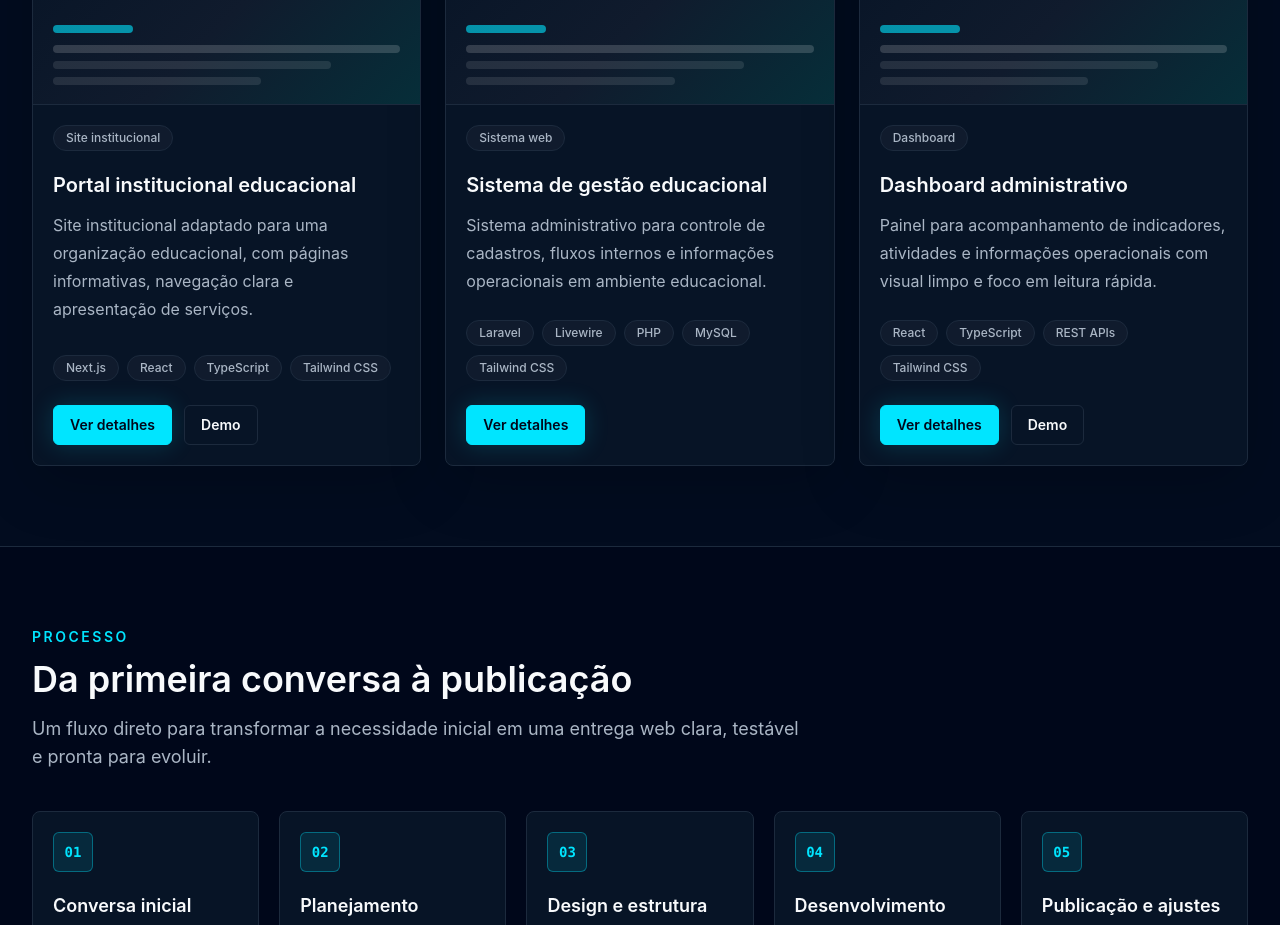
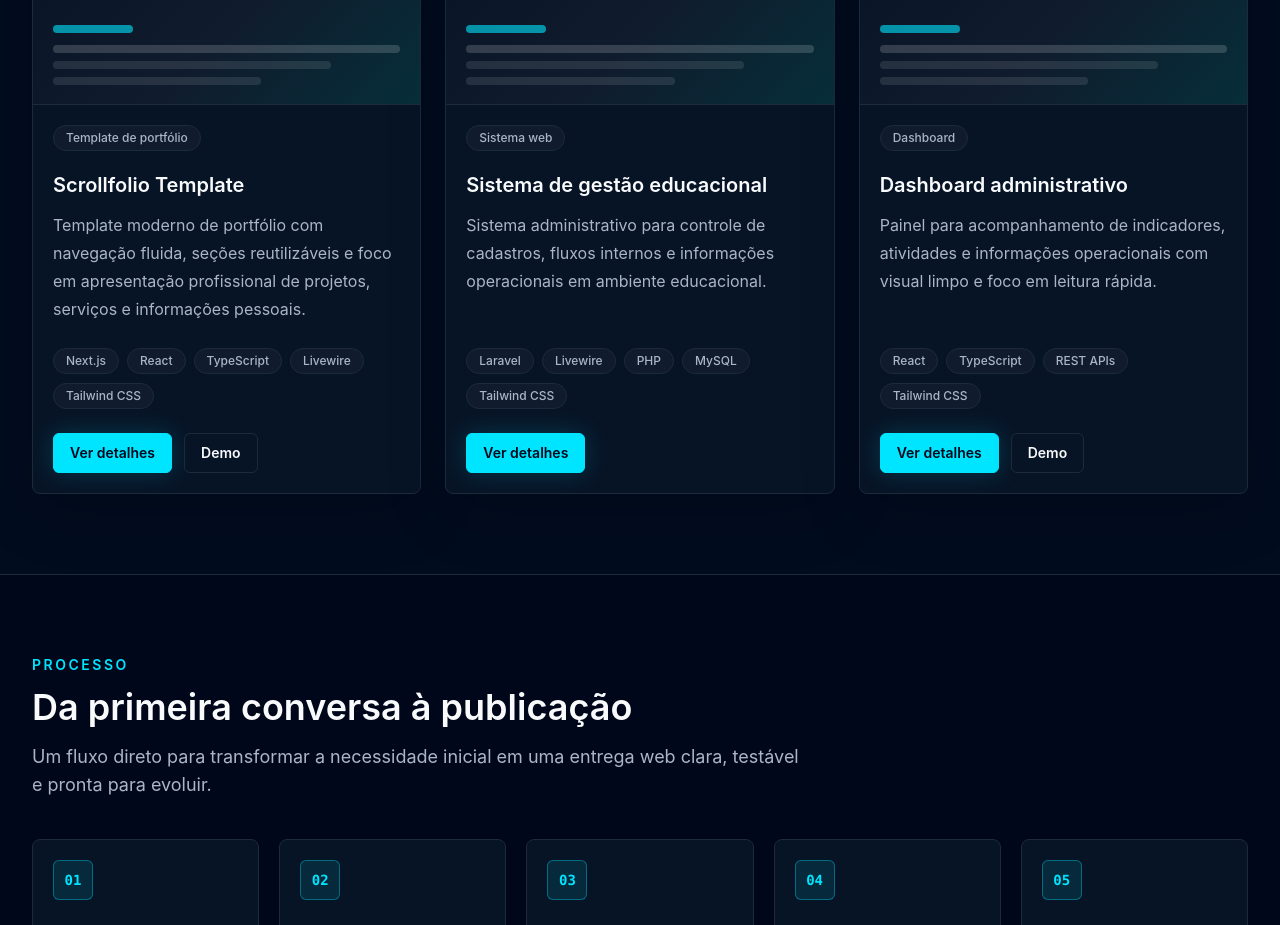
Before and after one commit to HyanFerreira/my-professional-portfolio, a Next.js app: page / in a window 1280 px wide. Shown: the part 2680-3605 px from the top of the page. Built offline with nearby package versions, Linux system fonts and the light colour scheme.

Commit message:
add(projects): adicionar informações do projeto Scrollfolio Template

```diff
--- a/src/data/projects.ts
+++ b/src/data/projects.ts
@@ -2,24 +2,33 @@ import type { Project } from "@/types/project";
 
 export const projects: Project[] = [
   {
-    slug: "portal-institucional-educacional",
-    title: "Portal institucional educacional",
+    slug: "scrollfolio-template",
+    title: "Scrollfolio Template",
     description:
-      "Site institucional adaptado para uma organização educacional, com páginas informativas, navegação clara e apresentação de serviços.",
-    category: "Site institucional",
-    technologies: ["Next.js", "React", "TypeScript", "Tailwind CSS"],
-    demoUrl: "#",
+      "Template moderno de portfólio com navegação fluida, seções reutilizáveis e foco em apresentação profissional de projetos, serviços e informações pessoais.",
+    category: "Template de portfólio",
+    technologies: [
+      "Next.js",
+      "React",
+      "TypeScript",
+      "Livewire",
+      "Tailwind CSS",
+    ],
+    demoUrl: "https://scrollfolio.hyanferreira.com.br",
     featured: true,
     summary:
-      "Uma experiência institucional com foco em comunicação objetiva, credibilidade e acesso rápido às principais informações.",
+      "Um template de portfólio moderno, responsivo e orientado à experiência visual, criado para apresentar projetos, habilidades, serviços e informações profissionais de forma clara, elegante e dinâmica.",
     challenge:
-      "Organizar conteúdos variados em uma estrutura simples de navegar, mantendo uma aparência profissional e responsiva.",
+      "Criar uma estrutura de portfólio que fosse visualmente marcante, fácil de navegar e simples de adaptar para diferentes perfis profissionais, mantendo boa organização de conteúdo e uma experiência fluida em dispositivos desktop e mobile.",
     solution:
-      "Criação de uma arquitetura de páginas enxuta, cards informativos e chamadas de contato visíveis sem comprometer a leitura.",
+      "Desenvolvimento de um template com arquitetura modular, componentes reutilizáveis, seções bem definidas e layout responsivo. A interface foi pensada para destacar projetos, tecnologias, chamadas de ação e informações profissionais sem sobrecarregar a leitura.",
     highlights: [
       "Layout responsivo para desktop e mobile",
-      "Estrutura preparada para crescimento de conteúdo",
-      "Identidade visual adaptada para portfólio",
+      "Estrutura modular e fácil de personalizar",
+      "Seções preparadas para projetos, habilidades e contato",
+      "Navegação fluida com foco em experiência visual",
+      "Design moderno com identidade visual escura e tecnológica",
+      "Base pronta para expansão e adaptação a novos portfólios",
     ],
   },
   {
```
